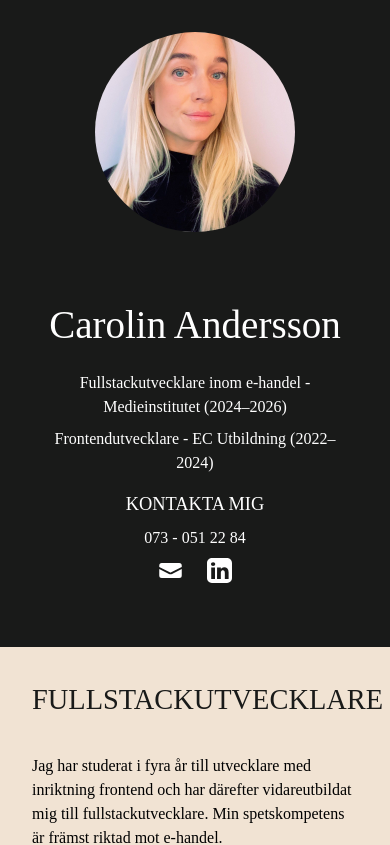
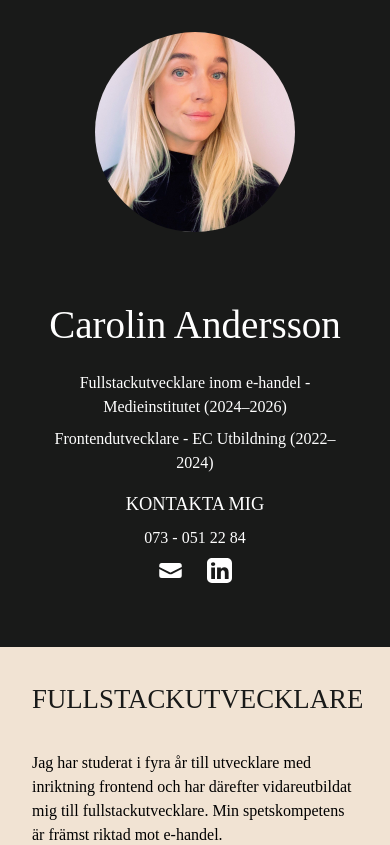
Before and after one commit to carolinmimmie/MyCv, a Next.js app: page / in a window 390 px wide. Shown: the top 845 px of the page. Built offline with nearby package versions, Linux system fonts and the light colour scheme.

Commit message:
fix: breakword

```diff
--- a/app/component/Sidebar.tsx
+++ b/app/component/Sidebar.tsx
@@ -21,7 +21,7 @@ const Sidebar = ({ data }: SidebarProps) => {
           src="/images/profile.png"
           alt="profilepic for cv"
         />
-        <div className="text-center grow-full p-8 sm:p-16 w-full sm:basis-2/3  ml-auto">
+        <div className="text-center p-8 sm:p-16 w-full sm:basis-3/4 ">
           <h1 className="mb-2">{name}</h1>
           <p className="mb-2">{education[0]}</p>
           <p className="mb-2 ">{education[1]}</p>
--- a/app/globals.css
+++ b/app/globals.css
@@ -7,7 +7,7 @@
     @apply text-white text-4xl p-2;
   }
   h2 {
-    @apply text-[1.775rem] md:text-3xl;
+    @apply text-[1.675rem] md:text-3xl;
   }
   h3 {
     @apply text-lg;
```
